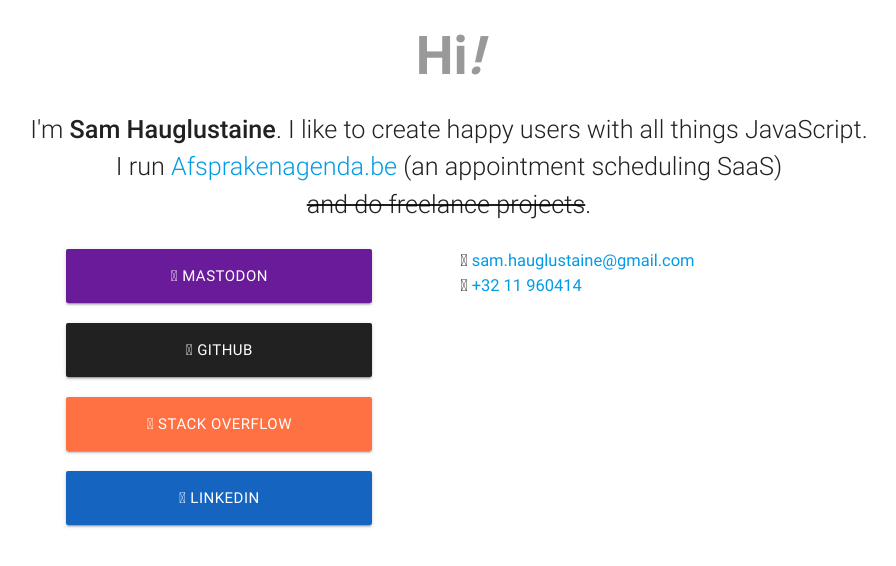
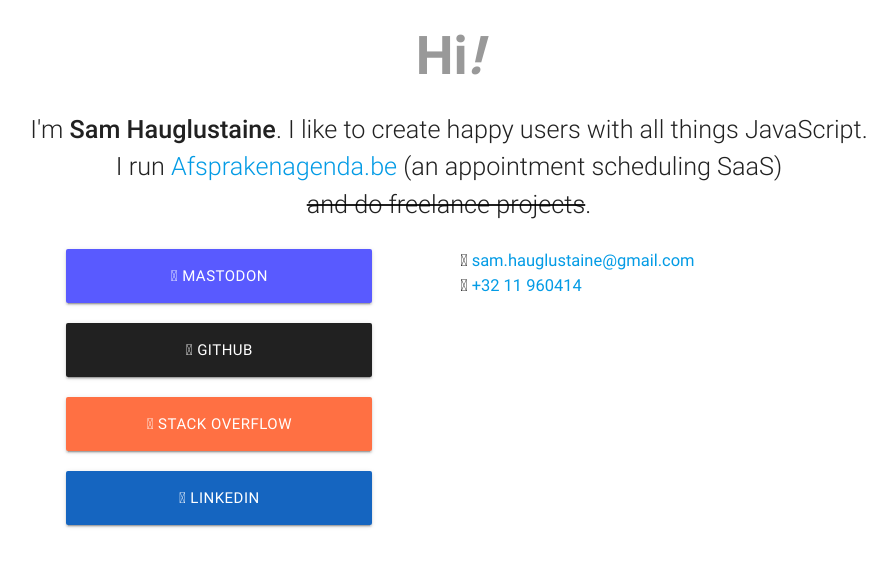
Before and after one commit to smhg/smhg.github.io, a website: page index.html in a window 1280 px wide. Shown: the whole page, without its empty margins (191-1087 px from the left). Drawn offline with nearby package versions, Linux system fonts and the light colour scheme.

Commit message:
update mastodon color

```diff
--- a/index.html
+++ b/index.html
@@ -20,7 +20,7 @@
       </div>
       <div class="col s12 m4 offset-m1 right-align">
         <div class="row">
-          <a rel="me" href="https://fosstodon.org/@smhg" class="waves-effect waves-light btn-large col s12 purple darken-3"><span class="fas fa-mastodon"></span> Mastodon</a>
+          <a rel="me" href="https://fosstodon.org/@smhg" class="waves-effect waves-light btn-large col s12 darken-3" style="background-color: #595aff;"><span class="fas fa-mastodon"></span> Mastodon</a>
         </div>
         <div class="row">
           <a href="https://github.com/smhg" class="waves-effect waves-light btn-large col s12 grey darken-4"><span class="fas fa-github"></span> GitHub</a>
```
